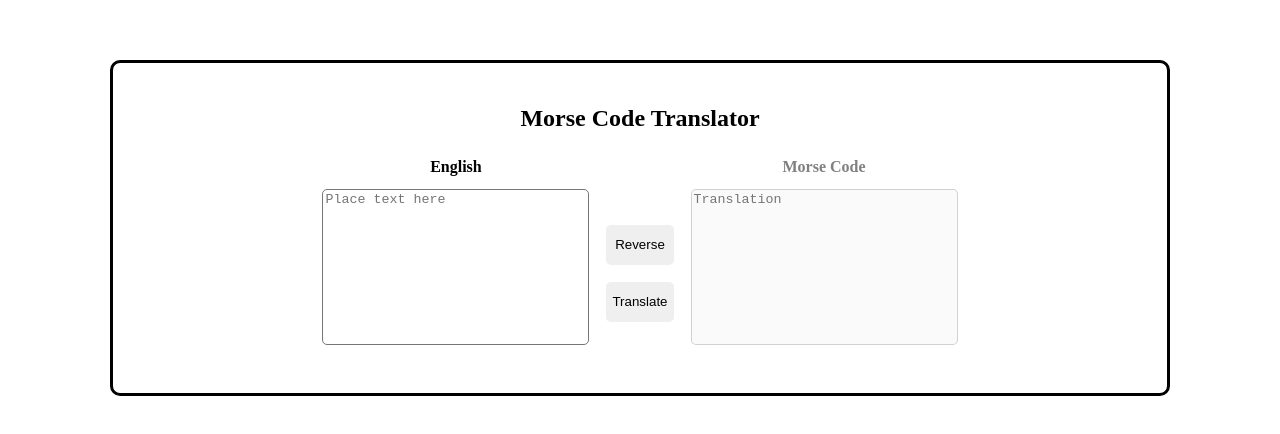
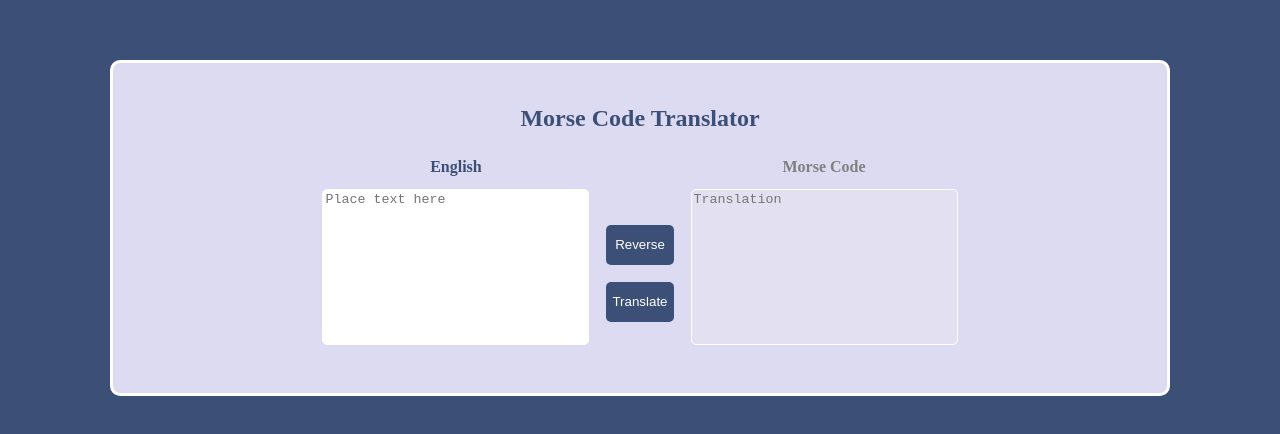
Before and after one commit to maksimumeffort/morse-translate, a website with bundled scripts: page index.html in a window 1280 px wide. Shown: the part 172-606 px from the top of the page. Built offline with nearby package versions, Linux system fonts and the light colour scheme.

Commit message:
updated theme style

```diff
--- a/css/styles.css
+++ b/css/styles.css
@@ -7,6 +7,7 @@ body {
   display: flex;
   justify-content: center;
   align-items: center;
+  background-color: #3c4f76;
 }
 
 .container {
@@ -17,7 +18,8 @@ body {
   justify-content: center;
   align-items: center;
   padding: 15px;
-  border: 3px solid black;
+  border: 3px solid white;
+  background-color: #dddbf1;
   border-radius: 10px;
 }
 .container-header {
@@ -47,12 +49,17 @@ body {
   margin: 0px 20px;
 }
 
+.title {
+  color: #3c4f76;
+}
+
 #outputLabel {
   color: grey;
 }
 
 label {
   font-weight: bold;
+  color: #3c4f76;
 }
 
 button {
@@ -60,10 +67,13 @@ button {
   margin-top: 25%;
   border-radius: 5px;
   border: none;
+  background-color: #3c4f76;
+  color: white;
 }
 
 textarea {
   width: 100%;
   resize: none;
   border-radius: 5px;
+  border-color: white;
 }
--- a/js/script.js
+++ b/js/script.js
@@ -58,9 +58,7 @@ export const translateToEng = (...str) => {
         // console.log(el, "is ", key);
         return engTranslArray.push(key);
       }
-      // else {
-      //   return engTranslArray.push("_");
-      // }
+
     });
     // console.log(engTranslArray);
   });
```
